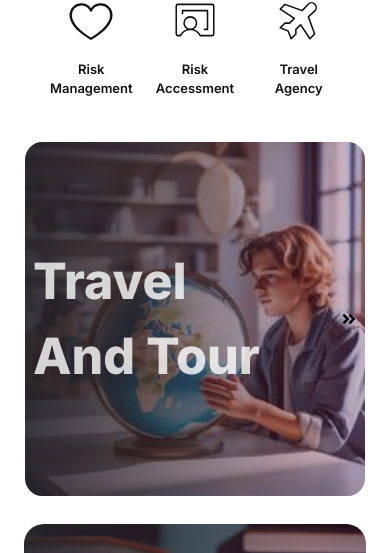
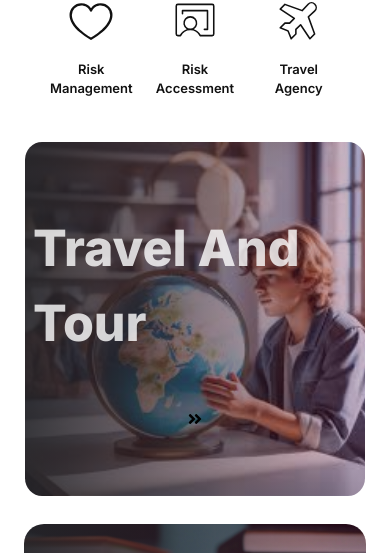
Before and after one commit to VictorKingsHub/consults, a Next.js app: page / in a window 390 px wide. Shown: the part 1028-1581 px from the top of the page. Built offline with nearby package versions, Linux system fonts and the light colour scheme.

Commit message:
Footer Image replaced

```diff
--- a/app/components/footer/Footer.module.css
+++ b/app/components/footer/Footer.module.css
@@ -4,7 +4,7 @@
     justify-content: space-around;
     align-items: center;
     height: fit-content;
-    max-width: 100vw;
+    max-width: 100%;
     overflow-x: hidden;
     box-sizing: border-box;
     margin: 0;
--- a/app/ui/home/banner/BannerSection.module.css
+++ b/app/ui/home/banner/BannerSection.module.css
@@ -33,6 +33,7 @@
     @media(max-width: 768px) {
         width: 95%;
         padding: .5rem;
+        flex-direction: column;
     }
 }
 
```
